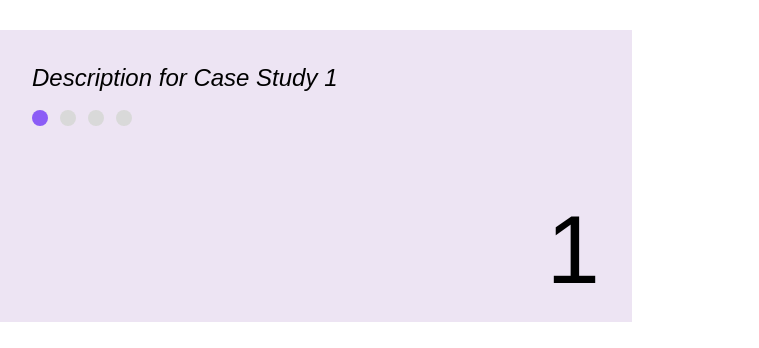
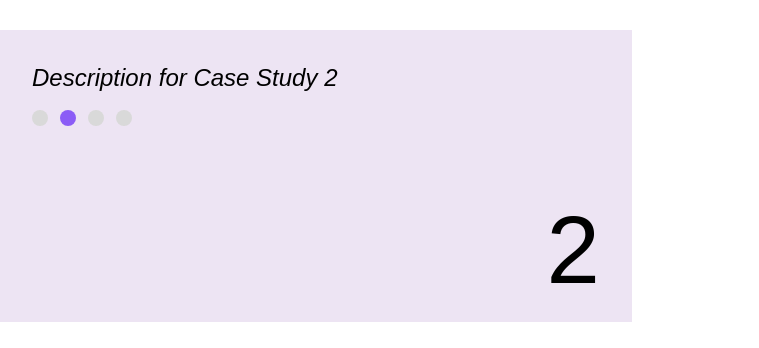
Before and after one commit to 11amanraj/portfolio-jan-26, a Next.js app: page / in a window 1280 px wide. Shown: the part 242-590 px from the top of the page, without its empty margins (0-759 px from the left). Built offline with nearby package versions, Linux system fonts and the light colour scheme.

Commit message:
Made the switching automatic

```diff
--- a/app/Components/CaseStudy/CardSwitcher.tsx
+++ b/app/Components/CaseStudy/CardSwitcher.tsx
@@ -1,7 +1,7 @@
 'use client'
 
 import { AnimatePresence, motion } from "motion/react"
-import { useState } from "react"
+import { useState, useEffect } from "react"
 
 const CardSwitcher = () => {
     const card_details = [
@@ -12,6 +12,14 @@ const CardSwitcher = () => {
     ]
 
     const [activeCard, setActiveCard] = useState(0)
+
+    useEffect(() => {
+        const timer = setTimeout(() => {
+            setActiveCard((prev) => (prev + 1) % card_details.length)
+        }, 3000)
+
+        return () => clearTimeout(timer)
+    }, [activeCard])
 
     const animationValues = {
         initial: { opacity: 0, x: 700 },
```
Also changed, not shown: public/case-study-1/images/research-summary-1.png (added).
